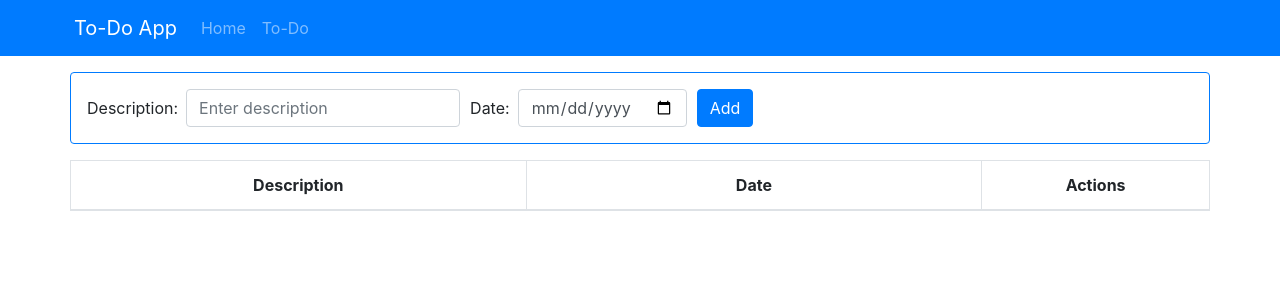
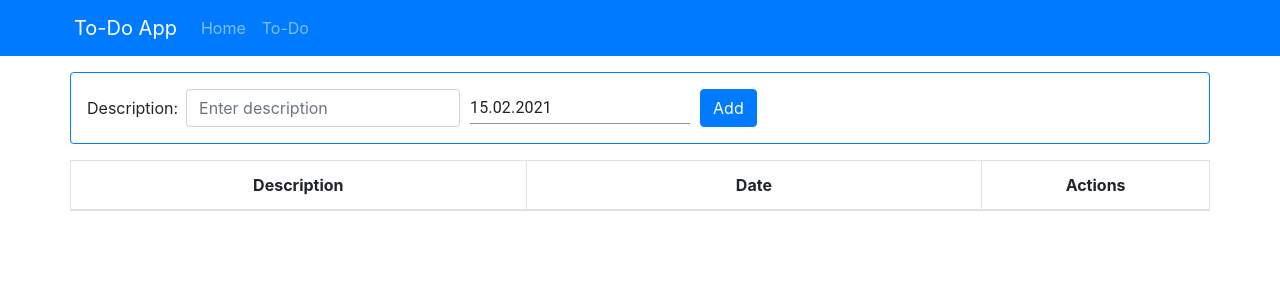
Before and after one commit to keep1tstupid/learn-react-to-do-list, a React (Create React App) app: page /todo in a window 1280 px wide. Shown: the top 300 px of the page. Built offline with nearby package versions, Linux system fonts and the light colour scheme.

Commit message:
material ui datepicker for adding to-do item

```diff
--- a/package.json
+++ b/package.json
@@ -3,6 +3,9 @@
   "version": "0.1.0",
   "private": true,
   "dependencies": {
+    "@date-io/moment": "^1.3.13",
+    "@material-ui/core": "^4.11.3",
+    "@material-ui/pickers": "^3.2.10",
     "@testing-library/jest-dom": "^5.11.4",
     "@testing-library/react": "^11.1.0",
     "@testing-library/user-event": "^12.1.10",
--- a/src/components/AddToDo.js
+++ b/src/components/AddToDo.js
@@ -1,21 +1,33 @@
 import React, { useState } from 'react';
 import { Form, Button, Container, Col } from 'react-bootstrap';
+import { MuiPickersUtilsProvider, DatePicker } from '@material-ui/pickers';
+import moment from 'moment';
+import MomentUtils from "@date-io/moment";
+
 
 const AddToDo = (props) => {
   const [toDo, setToDo] = useState({
     description: '',
-    date: '',
+    date: moment(),
   });
 
   const inputChanged = (event) => {
     setToDo({...toDo, [event.target.name]: event.target.value});
+    console.log(event, event.target.value);
   };
 
-  const addTodo = (event) => {
+  const dateChanged = (date) => {
+    setToDo({...toDo,
+      date: date,
+    });
+    console.log(date);
+  };
+
+  const clearOnSubmit = (event) => {
     event.preventDefault();
     setToDo({
       description: '',
-      date: '',
+      date: moment(),
     });
   };
 
@@ -27,7 +39,7 @@ const AddToDo = (props) => {
     <div>
       <Container className={'mt-3 pl-0 pr-0'}>
         <Container className='block-example border border-primary p-3 rounded mb-0'>
-          <Form onSubmit={addTodo} inline >
+          <Form onSubmit={clearOnSubmit} inline >
             <Form.Row className='align-items-center'>
               <Col xs='auto'>
                 <Form.Group>
@@ -46,16 +58,14 @@ const AddToDo = (props) => {
 
               <Col xs='auto'>
                 <Form.Group>
-                  <Form.Label>Date: </Form.Label>
-                  <Form.Control
-                    type='date'
-                    placeholder='Enter date'
-                    name='date'
-                    value={toDo.date}
-                    onChange={inputChanged}
-                    className='ml-2'
-                    required
-                  />
+                  <MuiPickersUtilsProvider libInstance={moment} utils={MomentUtils}>
+                    <DatePicker
+                      value={toDo.date}
+                      name='date'
+                      format="DD.MM.YYYY"
+                      onChange={dateChanged}
+                      />
+                  </MuiPickersUtilsProvider>
                 </Form.Group>
               </Col>
 
--- a/src/views/HomeView.js
+++ b/src/views/HomeView.js
@@ -6,7 +6,7 @@ const HomeView = () => {
   return (
     <div>
       <Header />
-      <p> home </p>
+      <p> Welcome </p>
     </div>
   );
 }
```
Also changed, not shown: 2 other files (tests, documents, lock files or other folders).
